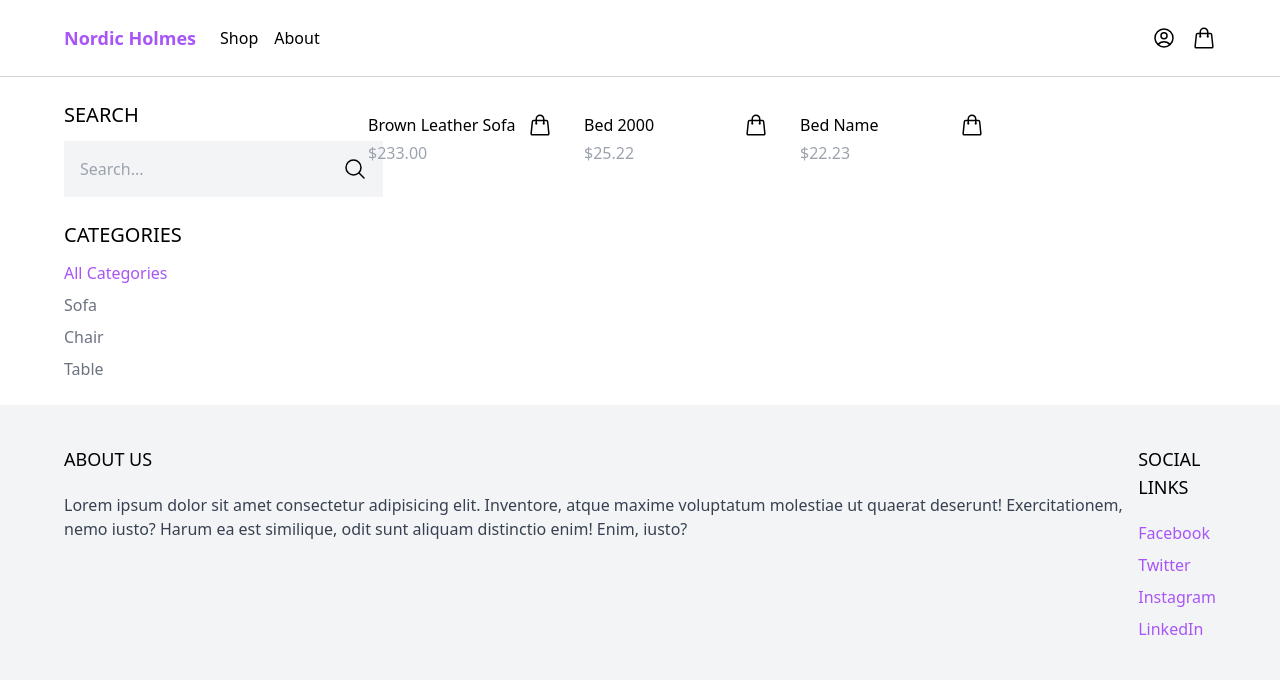
After one commit to mmtq/eCommerce_Website_Django, a Django app: page /shop/ in a window 1280 px wide. The commit adds this page. Shown: the top 680 px of the page. Run offline with Django 5.2, Linux system fonts and the light colour scheme; data comes from the database, SQL or seed files in the repository; some libraries are stand-ins or nearby versions.

Commit message:
Shop/Product detail page

```diff
--- a/core/templates/core/base.html
+++ b/core/templates/core/base.html
@@ -10,9 +10,9 @@
     <nav class="border-b border-gray-300">
         <div class="max-w-6xl mx-auto py-2 px-6 xl:px-0 flex items-center justify-between">
             <div class="menu-left flex items-center space-x-6">
-                <a href="#" class="py-4 text-lg text-purple-500 font-semibold">Nordic Holmes</a>
+                <a href="/" class="py-4 text-lg text-purple-500 font-semibold">Nordic Holmes</a>
                 <ul class="flex items-center space-x-4">
-                    <li><a href="#">Shop</a></li>
+                    <li><a href="{% url 'shop'%}">Shop</a></li>
                     <li><a href="#">About</a></li>
                 </ul>
             </div>
--- a/core/templates/core/frontpage.html
+++ b/core/templates/core/frontpage.html
@@ -5,7 +5,7 @@
     <div class="max-w-3xl mx-auto text-center">
         <p class="mb-2 text-3xl lg:text-5xl text-white">Welcome to Nordic Holmes</p>
         <p class="mb-10 text-white">We sell furnitures for modern home</p>
-        <a href="#" class="inline-block px-8 py-4 rounded-xl bg-white text-purple-500 hover:bg-gray-200">Start Shopping</a>
+        <a href="{}" class="inline-block px-8 py-4 rounded-xl bg-white text-purple-500 hover:bg-gray-200">Start Shopping</a>
     </div>
 </header>
 
@@ -24,7 +24,6 @@
                       </svg>
                 </a>
             </div>
-            <p class="pt-1 text-gray-600">{{ product.description }}</p>
             <p class="pt-1 text-gray-400">${{ product.price }}</p>
         </div>
         {% endfor %}
--- /dev/null
+++ b/core/templates/core/shop.html
@@ -0,0 +1,45 @@
+{% extends 'core/base.html' %}
+
+{% block content %}
+<div class="max-w-6xl mx-auto flex flex-wrap items-start py-6 px-6 xl:px-0">
+    <div class="filters w-full lg:w-1/4">
+        <h3 class="mb-3 text-xl uppercase">Search</h3>
+
+        <form>
+            <div class="flex">
+                <input type="text" placeholder="Search..." class="p-4 bg-gray-100 border-0">
+                <button type="submit" class="p-4 bg-gray-100 border-0">
+                    <svg xmlns="http://www.w3.org/2000/svg" fill="none" viewBox="0 0 24 24" stroke-width="1.5" stroke="currentColor" class="size-6">
+                        <path stroke-linecap="round" stroke-linejoin="round" d="m21 21-5.197-5.197m0 0A7.5 7.5 0 1 0 5.196 5.196a7.5 7.5 0 0 0 10.607 10.607Z" />
+                    </svg>
+                </button>
+            </div>
+        </form>
+
+        <h3 class="mt-6 mb-3 text-xl uppercase">Categories</h3>
+        <ul class="space-y-2">
+            <li><a href="#" class="text-purple-500">All Categories</a></li>
+            <li><a href="" class="text-gray-500">Sofa</a></li>
+            <li><a href="" class="text-gray-500">Chair</a></li>
+            <li><a href="" class="text-gray-500">Table</a></li>
+    </div>
+    <div class="products flex w-full lg:w-3/4 -mt-4 items-center flex-wrap">
+        {% for product in products %}
+        <div class="w-full md:w-1/3 xl:w-1/4 p-4">
+            <!-- <a href="">
+                <img src="https://www.mocka.com.au/cdn/shop/files/T03710_Square_01.jpg?v=1717075093" alt="image of a chair" class="rounded-xl hover:shadow-lg">
+            </a> -->
+            <div class="pt-3 flex items-center justify-between">
+                <a href="#">{{ product.name }}</a>
+                <a href="#">
+                    <svg xmlns="http://www.w3.org/2000/svg" fill="none" viewBox="0 0 24 24" stroke-width="1.5" stroke="currentColor" class="size-6">
+                        <path stroke-linecap="round" stroke-linejoin="round" d="M15.75 10.5V6a3.75 3.75 0 1 0-7.5 0v4.5m11.356-1.993 1.263 12c.07.665-.45 1.243-1.119 1.243H4.25a1.125 1.125 0 0 1-1.12-1.243l1.264-12A1.125 1.125 0 0 1 5.513 7.5h12.974c.576 0 1.059.435 1.119 1.007ZM8.625 10.5a.375.375 0 1 1-.75 0 .375.375 0 0 1 .75 0Zm7.5 0a.375.375 0 1 1-.75 0 .375.375 0 0 1 .75 0Z" />
+                      </svg>
+                </a>
+            </div>
+            <p class="pt-1 text-gray-400">${{ product.price }}</p>
+        </div>
+        {% endfor %}
+    </div>
+</div>
+{% endblock %}
--- a/core/views.py
+++ b/core/views.py
@@ -9,3 +9,11 @@ def index(request):
         'products': products
     }
     return render(request, 'core/frontpage.html', context)
+
+def shop(request):
+    products = Product.objects.all()
+
+    context = {
+        'products': products
+    }
+    return render(request, 'core/shop.html', context)
--- a/eCommerce/urls.py
+++ b/eCommerce/urls.py
@@ -16,9 +16,12 @@ Including another URLconf
 """
 from django.contrib import admin
 from django.urls import path, include
-from core.views import index
+from core.views import index, shop
+from product.views import product
 urlpatterns = [
     path('admin/', admin.site.urls),
     path("__reload__/", include("django_browser_reload.urls")),
     path('', index),
+    path('shop/', shop, name='shop'),
+    path('product/', product, name='product'),
 ]
--- a/product/views.py
+++ b/product/views.py
@@ -1,3 +1,6 @@
 from django.shortcuts import render
 from .models import Product, Category
 # Create your views here.
+
+def product(request):
+    return render(request, 'product/product.html')
```
Also changed, not shown: product/templates/product/product.html (added, +16 -0 lines).
